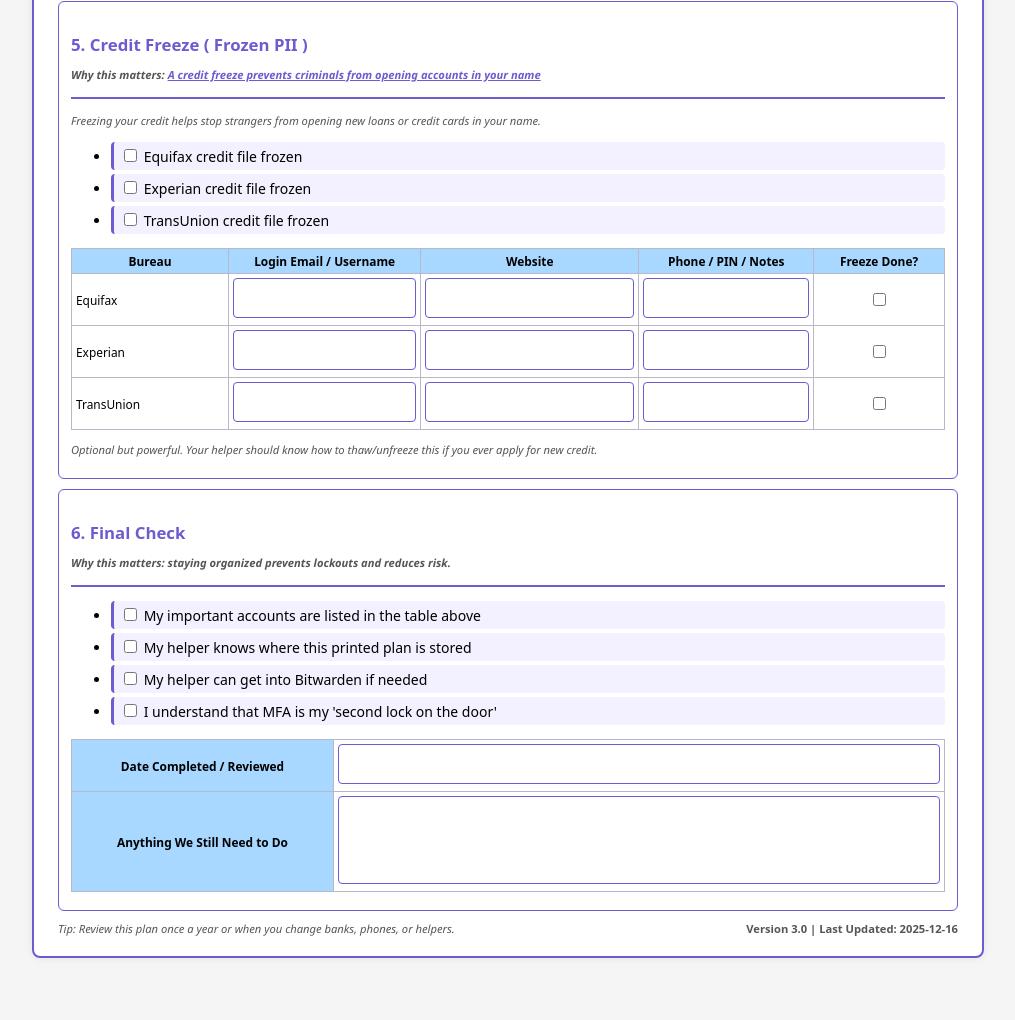
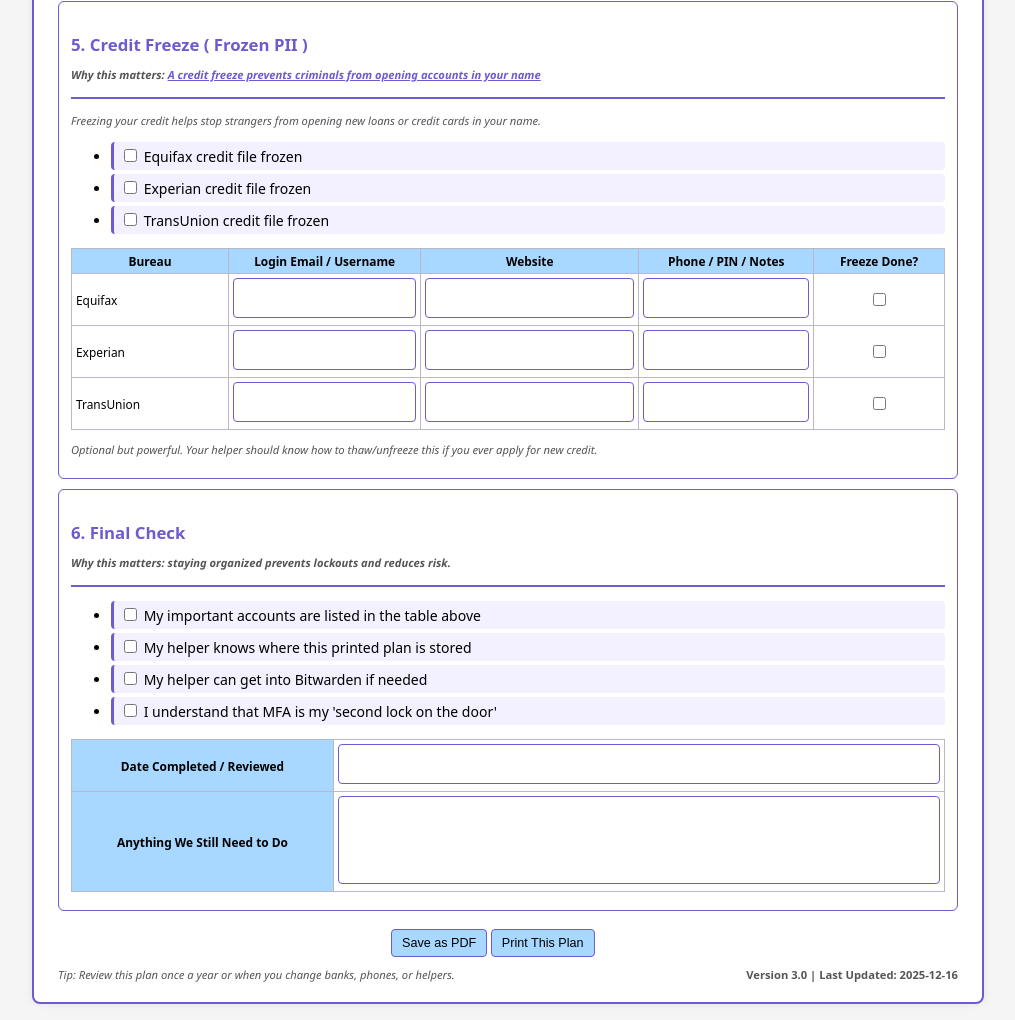
Before and after one commit to geofreycleland/itm433-personal-security-plan, a plain HTML site: page index.html in a window 1280 px wide. Shown: the part 3053-4073 px from the top of the page, without its empty margins (132-1147 px from the left). Before the commit the page ends 4027 px from the top, so only its background shows below. Drawn offline with Linux system fonts and the light colour scheme.

Commit message:
Sorry, I'm bad at coding but I wanted to put the print buttons at the bottom for convenience. My edits probably make people want to scream lol

```diff
--- a/index.html
+++ b/index.html
@@ -672,6 +672,12 @@ Do not share this with anyone you are unsure about, because this information cou
         </tr>
       </table>
     </div>
+<div style="
+padding-left: 37%;
+padding-top: 2%;">
+  <button class="btn" onclick="savePDF()">Save as PDF</button>
+  <button class="btn" onclick="window.print()">Print This Plan</button>
+</div>
 	<div style="
         display: flex;
         justify-content: space-between;
```
